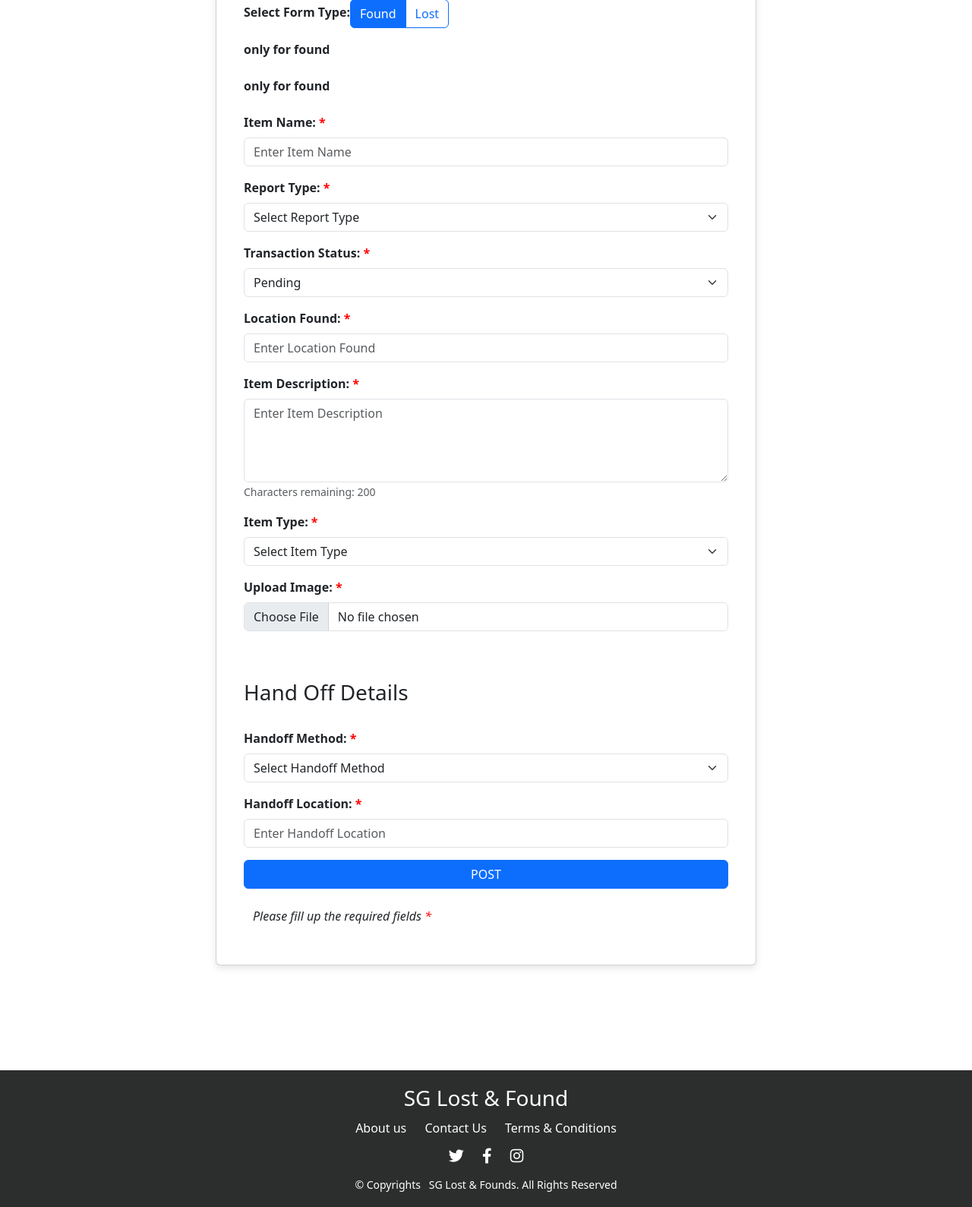
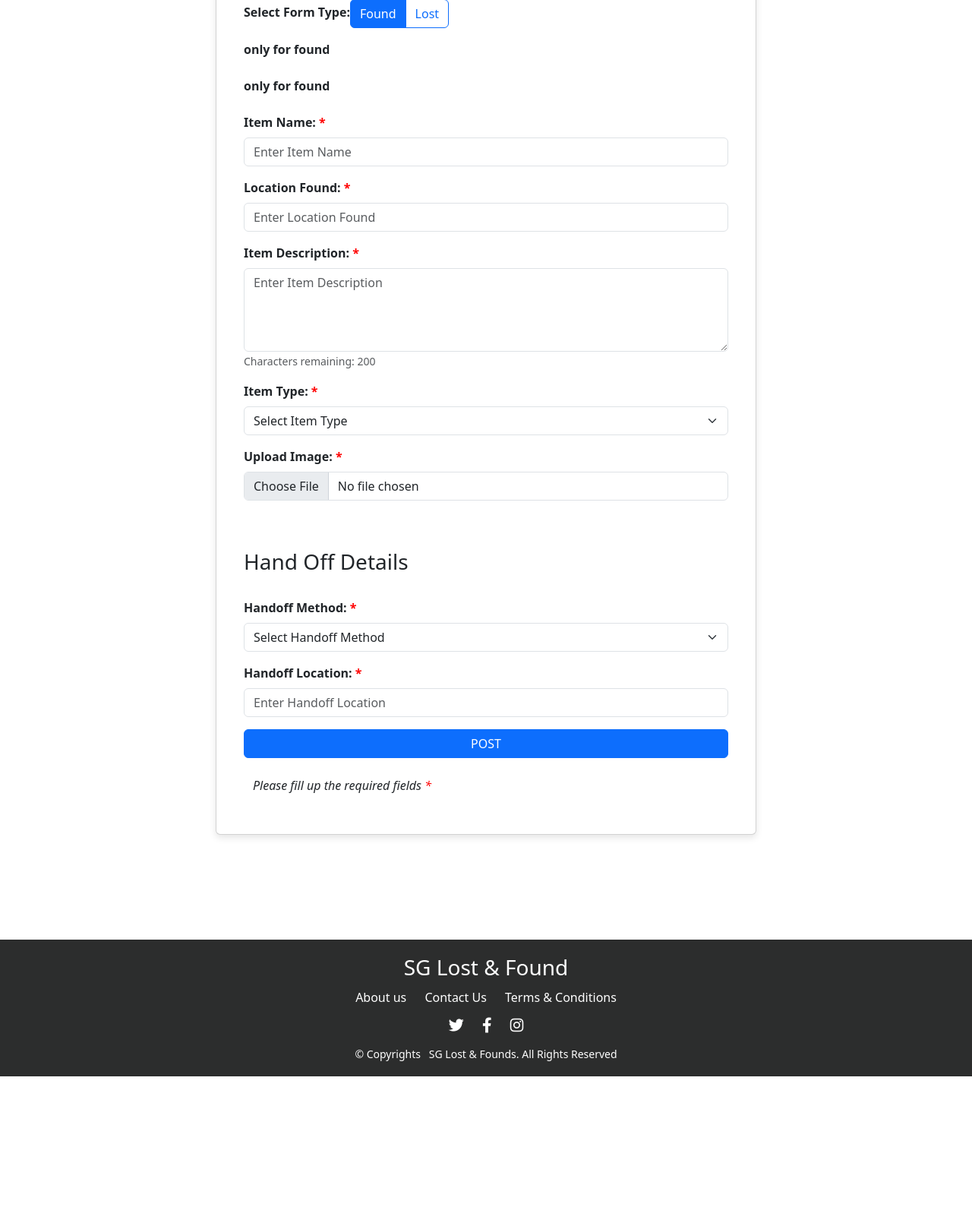
Before and after one commit to DuFanYin/SG-lost-fund, a Flask app: page /listing in a window 1280 px wide. Shown: the part 379-1968 px from the top of the page at 76% size. After the commit the page ends 1796 px from the top, so only its background shows below. Run offline with Flask 3, Linux system fonts and the light colour scheme; some libraries are stand-ins or nearby versions.

Commit message:
changed form fields

```diff
--- a/app/static/js/listing.js
+++ b/app/static/js/listing.js
@@ -5,6 +5,7 @@ Vue.createApp({
         return {
             formData: {
                 type: 'found', // Default type
+                archieved: 'False',
                 item_name: '',
                 location: '',
                 item_description: '',
@@ -12,8 +13,6 @@ Vue.createApp({
                 handoff_method: '',
                 handoff_location: '',
                 file: null,
-                report_type: '',
-                status: 'Pending'
             },
             characterCount: 0,
             formSubmitted: false
@@ -34,13 +33,12 @@ Vue.createApp({
         submitForm() {
             const uid = sessionStorage.getItem('uid');
             if (this.formData.item_name && this.formData.location && this.formData.item_description &&
-                this.formData.item_type && this.formData.handoff_method && this.formData.handoff_location &&
-                this.formData.report_type) {
+                this.formData.item_type && this.formData.handoff_method && this.formData.handoff_location
+                ) {
 
                 db.collection("listings").add({
                     ...this.formData,
                     uid: uid,
-                    status: this.formData.status,
                 })
                 .then(() => {
                     console.log("Form Submitted Successfully to Firestore");
@@ -64,6 +62,7 @@ Vue.createApp({
         resetForm() {
             this.formData = {
                 type: 'found', // Reset to default type
+                archieved: 'False',
                 item_name: '',
                 location: '',
                 item_description: '',
@@ -71,8 +70,6 @@ Vue.createApp({
                 handoff_method: '',
                 handoff_location: '',
                 file: null,
-                report_type: '',
-                status: 'Pending'
             };
             this.characterCount = 0;
         }
--- a/app/templates/listing.html
+++ b/app/templates/listing.html
@@ -147,28 +147,6 @@
                                     placeholder="Enter Item Name" required>
                             </div>
 
-                            <!-- Report Type -->
-                            <div class="mb-3">
-                                <label for="report_type" class="form-label">Report Type: <span
-                                        style="color: red;">*</span></label>
-                                <select v-model="formData.report_type" class="form-select" id="report_type" required>
-                                    <option value="" disabled>Select Report Type</option>
-                                    <option value="Lost">Lost</option>
-                                    <option value="Found">Found</option>
-                                </select>
-                            </div>
-
-                            <!-- Transaction Status -->
-                            <div class="mb-3">
-                                <label for="status" class="form-label">Transaction Status: <span
-                                        style="color: red;">*</span></label>
-                                <select v-model="formData.status" class="form-select" id="status" required>
-                                    <option value="" disabled>Select Status</option>
-                                    <option value="Pending">Pending</option>
-                                    <option value="Successful" disabled>Successful</option> <!-- Initially disabled -->
-                                </select>
-                            </div>
-
                             <!-- Location Found -->
                             <div class="mb-3">
                                 <label for="location" class="form-label">Location Found: <span
```
